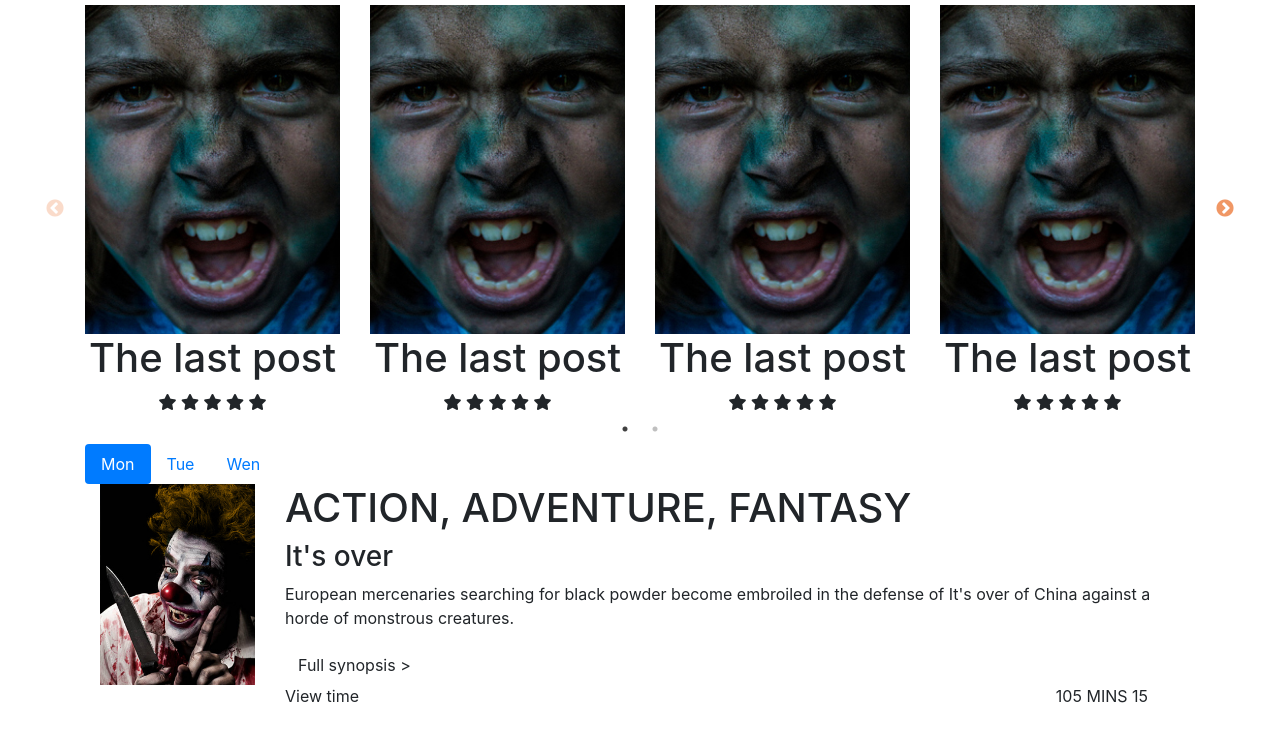
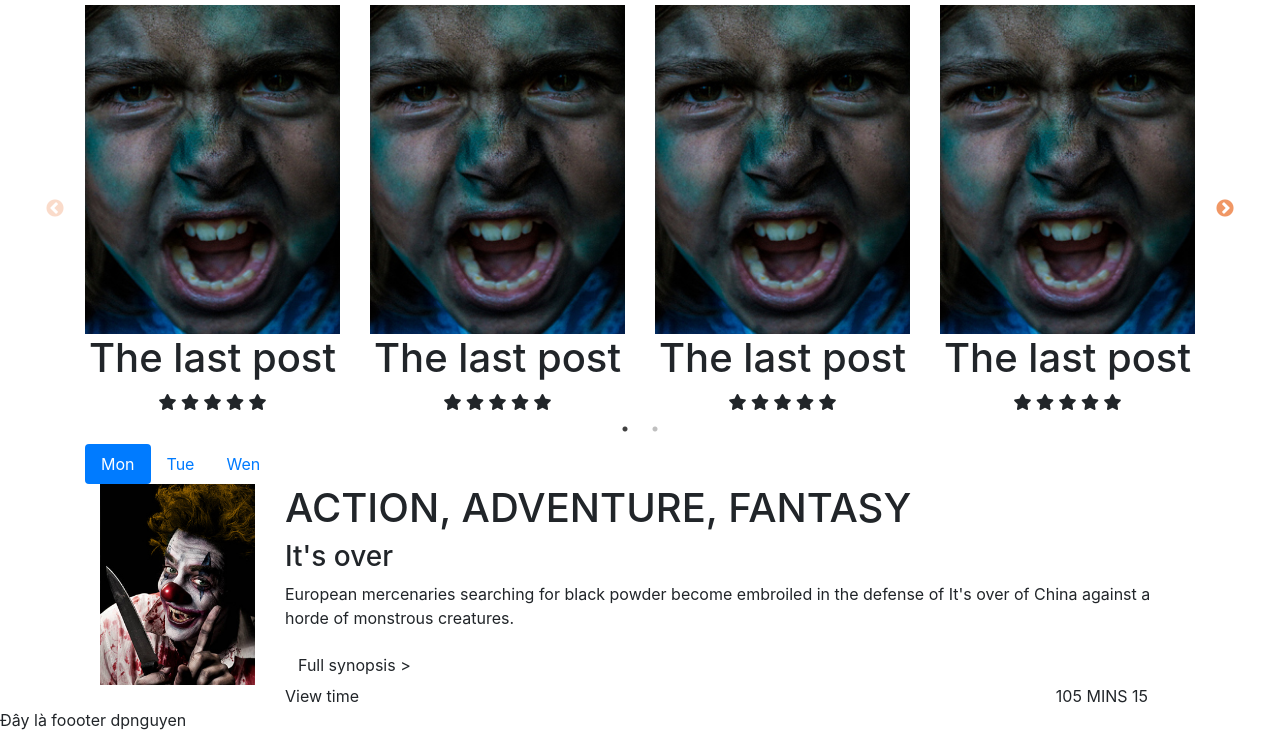
Before and after one commit to manhlam222/bc06_movie, a plain HTML site: page index.html in a window 1280 px wide. Shown: the part 762-1494 px from the top of the page. Before the commit the page ends 1470 px from the top, so only its background shows below. Drawn offline with nearby package versions, Linux system fonts and the light colour scheme.

Commit message:
footer dpnguyen

```diff
--- a/index.html
+++ b/index.html
@@ -253,6 +253,8 @@
       </div>
     </section>
 
+    <footer>Đây là foooter dpnguyen</footer>
+
     <!-- Optional JavaScript -->
     <!-- jQuery first, then Popper.js, then Bootstrap JS -->
     <script src="https://code.jquery.com/jquery-3.3.1.min.js"></script>
```
